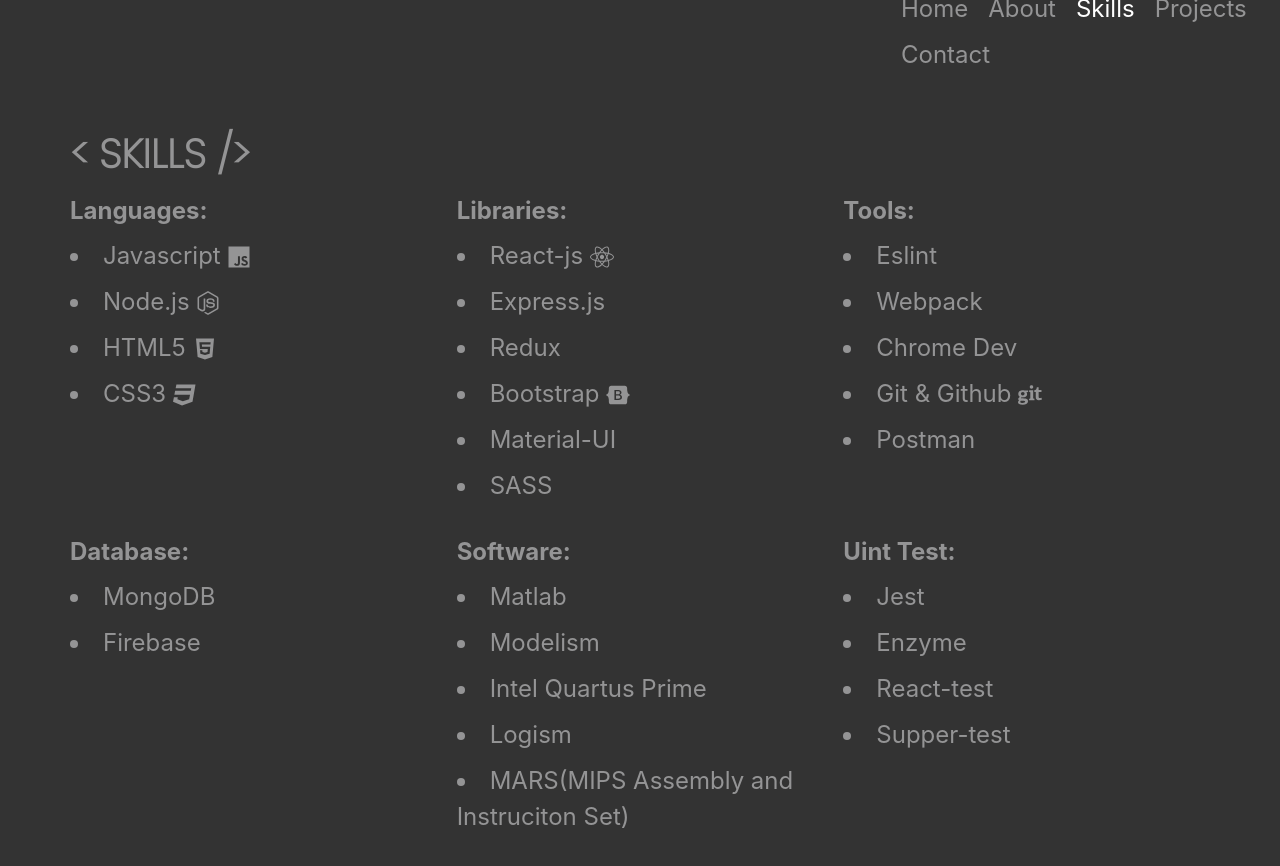
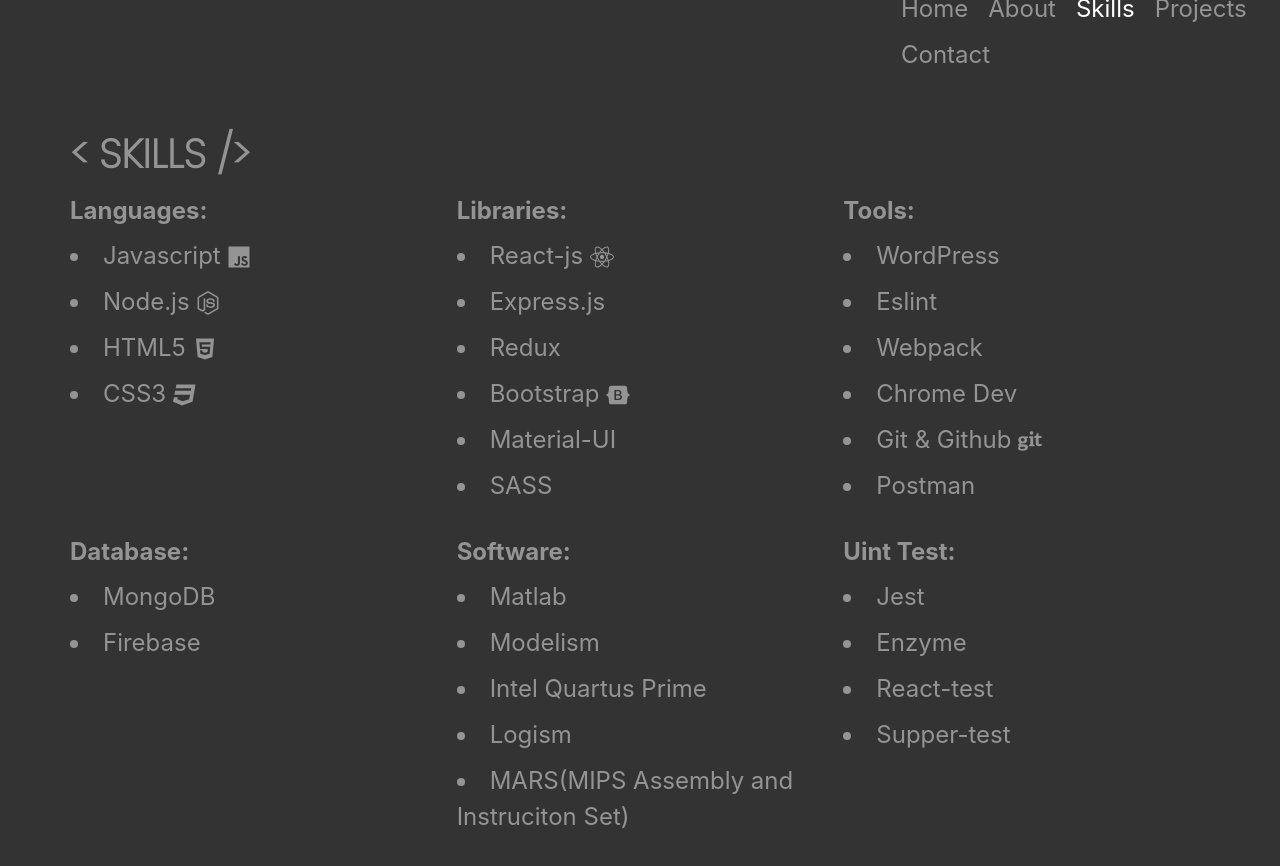
Before and after one commit to Coderman136/rv-portfolio-client, a React (Create React App) app: page /skills in a window 1280 px wide. Shown: the top 866 px of the page. Built offline with nearby package versions, Linux system fonts and the light colour scheme; a web font is replaced by a local one.

Commit message:
updated wordpress skill

```diff
--- a/src/components/Skills/index.jsx
+++ b/src/components/Skills/index.jsx
@@ -26,6 +26,7 @@
     </div>
     <div>
      <strong>Tools:</strong>
+     <li>WordPress</li>
      <li>Eslint</li>
      <li>Webpack</li>
      <li>Chrome Dev</li>
```
